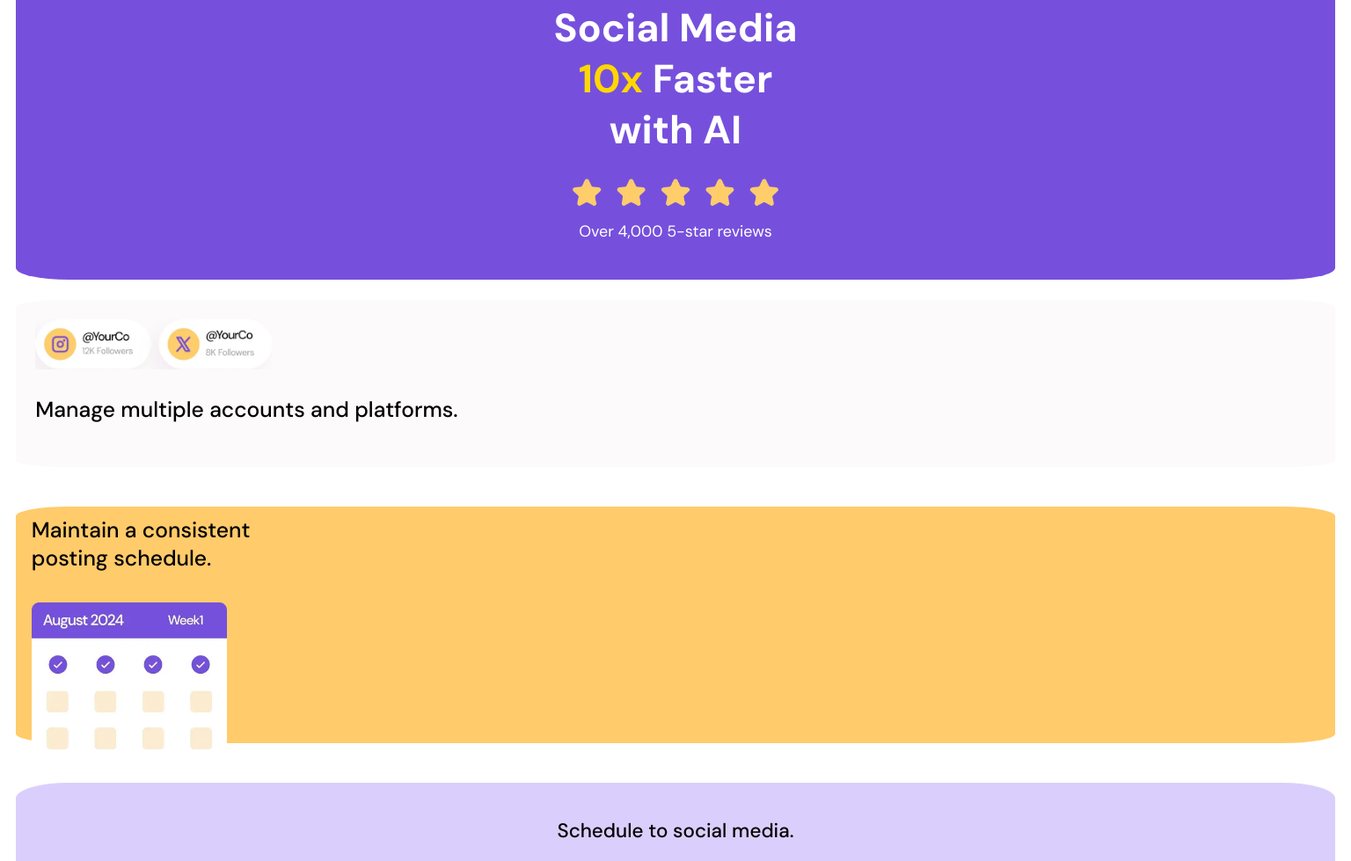
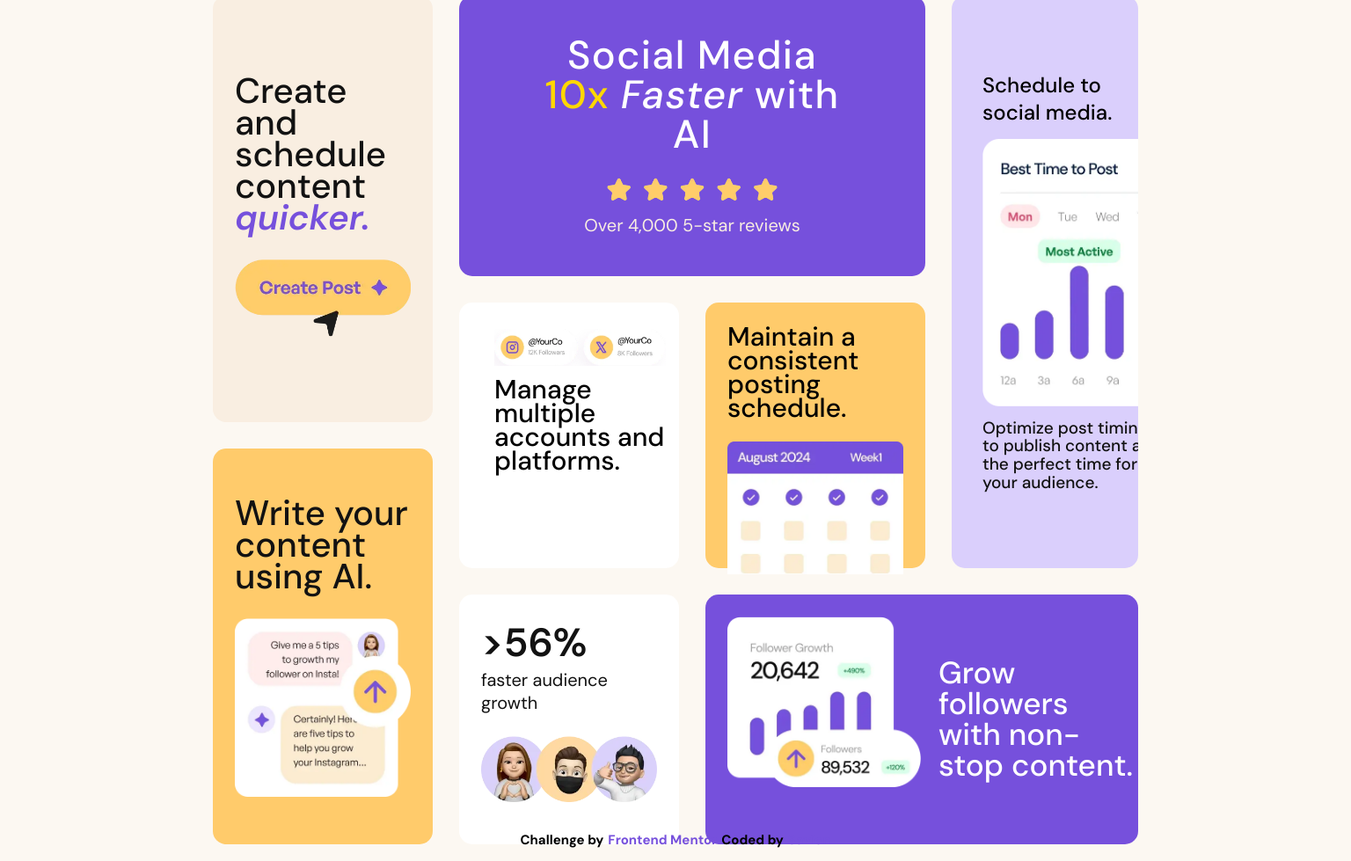
Before and after one commit to S4V10N/bento-grid, a plain HTML site: page index.html in a window 1536 px wide. Shown: the part 40-1019 px from the top of the page at 88% size. Drawn offline with Linux system fonts and the light colour scheme.

Commit message:
last commit

```diff
--- a/css/styles.css
+++ b/css/styles.css
@@ -1,16 +1,19 @@
 @import url('https://fonts.googleapis.com/css2?family=DM+Sans:ital,opsz,wght@0,9..40,100..1000;1,9..40,100..1000&display=swap');
 
 *{
-    padding: 0rem;
-    margin: 0rem;
+    padding: 0;
+    margin: 0;
     box-sizing: border-box;
 }
-
+html {
+    font-size: 62.5%;
+}
 :root{
     --LIGHTPURPLE: hsl(254, 88%, 90%);
     --DARKPURPLE:  hsl(256, 67%, 59%);
 
     --LIGHTYELLOW: hsl(31, 66%, 93%);
+    --YELLOW: hsl(33, 67%, 97%);
     --DARKYELLOW:  hsl(39, 100%, 71%);
 
     --WHITE: hsl(0, 0%, 100%);
@@ -19,81 +22,94 @@
     --FONTWEIGHT-LIGHT: 400;
     --FONTWEIGHT-BOLD: 500;
 }
-html{
+body{
     font-family: 'DM Sans' , sans-serif;
-    font-size: 1.4rem;
-    padding: 0rem 0.8rem;
+    background-color: var(--YELLOW);
+    padding-top: 3.5rem;
 }
-body{
+.bento__box {
     display: flex;
     flex-direction: column;
+    background-color: var(--YELLOW);
+    width: 100%;
+    align-items: center;
+    gap: 3rem;
+    margin-bottom: 4rem;
+}
+.bento__box div {
+    width: 90%;
+    border-radius: 1.5rem;
+    max-width: 40rem;
 }
 h1{
+    font-size: 4.5rem;
+    color: var(--WHITE);
+    font-weight: 500;
+    width: 27rem;
+    line-height: 1em;
     text-align: center;
-    color: var(--WHITE);
-    margin-bottom: 1rem;
+    letter-spacing: 0.03em;
+    margin-bottom: 2.5rem;
+}
+.bend {
+    font-style: italic;
 }
 .gold{
     color: gold;
 }
 .text{
-    color: var(--WHITE);
-    font-size: 0.8rem;
-    margin-bottom: 1rem;
+    color: var(--LIGHTYELLOW);
+    font-size: 2rem;
 }
 .box{
     display: flex;
     align-items: center;
     flex-direction: column;
-    justify-content: center;
-    height: 15rem;
+    padding: 4.5rem 0;
     background-color: var(--DARKPURPLE);
-    margin: 1rem 0rem;
-    border-radius: 5%;
 }
 
 .box img{
-    height: 12%;
-    margin-bottom: 0.5rem;
+    width: 20rem;
+    margin-bottom: 1rem;
 }
 
 .box1{
-    height: 8.5rem;
-    background-color: rgba(223, 200, 200, 0.089);
-    margin: 1rem 0rem;
-    border-radius: 5%;
+    padding: 2rem 0;
+    background-color: var(--WHITE);
 }
 
 .box1 img{
-    margin: 1rem 1rem 0rem 1rem;
-    height: 30%;
+    width: 100%;
+    padding: 1rem 1.5rem;
 }
 
 .big{
     color: black;
-    font-size: 1.1rem;
-    font-weight: var(--FONTWEIGHT-BOLD);
-    margin: 1rem;
+    font-size: 2.5rem;
+    font-weight: 500;
+    line-height: 0.9em;
+    max-width: 32rem;
+    margin-left: 1.5rem;
 }
 
 .box2{
-    height: 12rem;
+    padding: 1.5rem 1.5rem 0;
     background-color: var(--DARKYELLOW);
-    margin: 1rem 0rem;
-    border-radius: 3%;
-    margin-top: 1rem;
 }
 
 .box2 img{
-    height: 70%;
-    padding: 0.5rem 0rem 0.4rem 0.8rem;
+    width: 20rem;
+    transform: translateY(0.3rem);
 }
 
 .big1{
     color: black;
-    font-size: 1.1rem;
-    font-weight: var(--FONTWEIGHT-BOLD);
-    padding: 0.5rem 0rem 1rem 0.8rem;
+    font-size: 2.5rem;
+    font-weight: 500;
+    line-height: 0.9em;
+    max-width: 26rem;
+    margin-bottom: 1.5rem;
 }
 
 .box3{
@@ -101,84 +117,79 @@ h1{
     align-items: center;
     flex-direction: column;
     justify-content: center;
-    height: 20rem;
+    padding: 3.5rem 0;
     background-color: var(--LIGHTPURPLE);
-    margin: 1rem 0rem;
-    border-radius: 3%;
 }
 
 .box3 img{
-    height: 60%;
-    padding: 0px 16px 0px 16px;
+    width: 90%;
+    max-width: 34rem;
+    margin-bottom: 1.5rem;
 }
 
 .big2{
     text-align: center;
     color: black;
-    font-size: 1rem;
-    font-weight: var(--FONTWEIGHT-BOLD);
-    margin: 1rem 0.5rem;
+    font-size: 2.4rem;
+    font-weight: 500;
+    margin-bottom: 1.5rem;
 }
-
 .text1{
+    color: var(--DARK);
+    font-size: 1.9rem;
+    width: 30rem;
+    line-height: 1.1em;
+    font-weight: 500;
     text-align: center;
-    color: var(--DARK);
-    font-size: 0.8rem;
-    margin: 1rem;
 }
 .box4{
-    height: 17rem;
     background-color: var(--DARKPURPLE);
-    margin: 1rem 0rem;
-    border-radius: 5%;
+    display: flex;
+    flex-direction: column;
+    align-items: center;
+    padding: 2.5rem 0;
 }
 .box4 img{
-    height: 60%;
-    margin: 1rem 2rem 0rem 2rem;
+    width: 22rem;
+    margin-bottom: 4rem;
 }
 .big3{
     text-align: center;
     color: var(--WHITE);
-    font-size: 1rem;
+    font-size: 3.5rem;
+    line-height: 1em;
+    width: 26rem;
     font-weight: var(--FONTWEIGHT-BOLD);
-    margin: 1rem;
 }
 .box5{
-    height: 10rem;
-    background-color:  rgba(223, 200, 200, 0.089);
-    margin: 1rem 0rem;
-    border-radius: 5%;
+    background-color:  var(--WHITE);
+    padding: 2.5rem;
 }
 h2{
-    text-align: left;
     color: var(--DARK);
     font-weight: 600;
-    font-size: 1.1;
-    padding-left: 1rem;
-    padding-top: 1rem;
+    font-size: 4.5rem;
 }
 .text2{
     color: var(--DARK);
-    font-size: 0.8rem;
-    margin: 0.5rem 0rem 0.5rem 1rem;
+    font-size: 2rem;
+    margin-bottom: 2.5rem;
 }
 .box5 img{
-    height: 40%;
-    padding: 0.5rem  0rem 0rem 1rem;
+    width: 20rem;
 }
 .box6{
-    height: 10rem;
     background-color: var(--LIGHTYELLOW);
-    padding: 1rem 0rem;
-    border-radius: 5%;
+    padding: 2.5rem;
 }
 .big4{
     text-align: left;
     color: var(--DARK);
-    font-size: 1.2rem;
+    margin-bottom: 2rem;
+    font-size: 3rem;
+    line-height: 0.9em;
+    font-weight: 500;
     font-weight: var(--FONTWEIGHT-BOLD);
-    padding-left: 1rem;
-    margin-bottom: 1rem;
 }
 .purple{
     color: var(--DARKPURPLE);
@@ -186,42 +197,143 @@ h2{
     font-style: italic;
 }
 .box6 img{
-    height: 60%;
-    margin-left: 1rem;
+    width: 20rem;
 }
 .box7{
-    height: 15rem;
     background-color: var(--DARKYELLOW);
-    padding: 1rem 0rem;
-    margin: 1rem 0rem;
-    border-radius: 5%;
+    padding: 2.5rem;
 }
 .box7 img{
-    height: 80%;
-    margin-left: 1rem;
-    padding-bottom: 1.4rem;
+    width: 20rem;
 }
-.footer{
+.attribution {
+    font-size: 1.5rem;
+    font-weight: bold;
+    align-self: flex-end;
+    justify-self: center;
+    width: max-content;
     display: flex;
     align-items: center;
-    gap: 1rem;
-    height: 6rem;
-    margin: 1rem 0rem;
-    padding: 0rem 1rem;
-    background-color: var(--LIGHTYELLOW);
-    border-radius: 4%;
+    margin-bottom: 1rem;
+    gap: 0.5rem;
 }
-.footer img{
-    height: 40%;
+.attribution a {
+    text-decoration: none;
+    transition: 1s ease-in-out;
+    color: var(--DARKPURPLE)
+    ;
 }
+.attribution a:hover,
+.attribution a:active {
+    filter: brightness(1.3);
+}
+footer {
+    display: grid;
+    place-content: center;
+}
+@media (min-width: 1440px) {
+    .box {
+        grid-area: box-1;
+    }
+    .box1 {
+        grid-area: box-2;
+    }
+    .box2 {
+        grid-area: box-3;
+    }
+    .box3 {
+        grid-area: box-4;
+    }
+    .box4 {
+        grid-area: box-5;
+    }
+    .box5 {
+        grid-area: box-6;
+    }
+    .box6 {
+        grid-area: box-7;
+    }
+    .box7 {
+        grid-area: box-8;
+    }
 
-@media (min-width: 500px) {
-    .box,.box1,.box2,.box3,.box4,.box5,.box6,.box7{
-        border-radius: 3%;
+    .bento__box div {
+        max-width: 100%;
+        width: 100%;
+        height: 100%;
+    }
+    .bento__box {
+        display: grid;
+        margin-bottom: 25rem;
+        height: 70rem;
+        grid-template-columns: repeat(6, 1fr);
+        grid-template-rows: auto auto;
+        grid-template-areas:
+            ". box-7 box-1 box-1 box-4 ."
+            ". box-7 box-2 box-3 box-4 ."
+            ". box-8 box-2 box-3 box-4 ."
+            ". box-8 box-6 box-5 box-5 ."
+        ;
+    }
+    h1 {
+        width: 34rem;
+    }
+    .box4 {
+        flex-direction: row;
+        gap: 2rem;
+        padding-left: 2.5rem;
+    }
+    .big3 {
+        text-align: left;
+    }
+    .big {
+        width: 20rem;
+        font-size: 3rem;
+    }
+    .box1 {
+        padding-left: 2.5rem;
+    }
+    .box3 {
+        align-items: flex-start;
+        padding-left: 3.5rem;
+        overflow-x: hidden;
+    }
+    .big2 {
+        width: 18rem;
+        text-align: left;
+        overflow: hidden;
+    }
+    .box2 {
+        padding: 2.5rem 2.5rem 0 2.5rem;
+    }
+    .big4 {
+        width: 20rem;
+        font-size: 4rem;
+        margin-bottom: 3rem;
+    }
+    .big1 {
+        width: 20rem;
+        font-size: 3rem;
+    }
+    .box2 img {
+        transform: translateY(1rem);
+    }
+    .text1 {
+        text-align: left;
+        width: 22rem;
+    }
+    .box3 img {
+        width: 60rem;
+        overflow: hidden;
+    }
+    .box6,
+    .box7 {
+        display: flex;
+        flex-direction: column;
+        align-items: center;
+        justify-content: center;
+    }
+    footer {
+        display: block;
     }
 }
-@media (min-width: 700px) {
-    .box,.box1,.box2,.box3,.box4,.box5,.box6,.box7{
-        border-radius: 4%;
-    }
-}
--- a/index.html
+++ b/index.html
@@ -8,8 +8,12 @@
 </head>
 <body>
     <header>
+        <!-- EMPTY -->
+    </header>
+    <body>
+        <section class="bento__box">
         <div class="box">
-            <h1>Social Media <br><span class="gold">10x</span> Faster <br>with AI</h1>
+            <h1>Social Media <span class="gold">10x</span> <span class="bend">Faster</span> with AI</h1>
             <img src="img/illustration-five-stars.webp" alt="Five stars rating">
             <p class="text">Over 4,000 5-star reviews</p>
         </div>
@@ -18,10 +22,9 @@
             <img src="img/illustration-multiple-platforms.webp" alt="">
             <p class="big">Manage multiple accounts and platforms.</p>
         </div>
-    </header>
-    <body>
+
         <div class="box2">
-            <p class="big1">Maintain a consistent <br>posting schedule.</p>
+            <p class="big1">Maintain a consistent posting schedule.</p>
             <img src="img/illustration-consistent-schedule.webp" alt="Post schedule">
         </div>
 
@@ -33,7 +36,7 @@
 
         <div class="box4">
             <img src="img/illustration-grow-followers.webp" alt="followers-gain chart">
-            <p class="big3">Grow followers <br> with non-stop <br>content.</p>
+            <p class="big3">Grow followers with non-stop content.</p>
         </div>
 
         <div class="box5">
@@ -41,8 +44,6 @@
             <p class="text2">faster audience growth</p>
             <img src="img/illustration-audience-growth.webp" alt="audience growth">
         </div>
-    </body>
-    <footer>
         <div class="box6">
             <p class="big4">Create and schedule content <span class="purple">quicker.</span></p>
             <img src="img/illustration-create-post.webp" alt="Create post button">
@@ -52,10 +53,12 @@
             <p class="big4">Write your content <br> using AI.</p>
             <img src="img/illustration-ai-content.webp" alt="ai-generated content">
         </div>
-
-        <div class="footer">
-            <img src="img/favicon-32x32.png" alt="logo of frontend mentor">
-            <p class="text6">Challenge by Frontend Mentor. Coded S4V10N.</p>
+        </section>
+    </body>
+    <footer>
+        <div class="attribution">
+          Challenge by <a href="https://www.frontendmentor.io?ref=challenge" target="_blank">Frontend Mentor</a>
+          Coded by <a href="https://linktr.ee/Dev_Savion">Savion</a>
         </div>
     </footer>
 </body>
```
Also changed, not shown: assets/fonts/DMSans-Italic-VariableFont_opsz,wght.ttf (added), assets/fonts/DMSans-VariableFont_opsz,wght.ttf (added), assets/fonts/OFL.txt (added), assets/fonts/README.txt (added), assets/fonts/static/DMSans-Medium.ttf (added), assets/fonts/static/DMSans-MediumItalic.ttf (added), assets/fonts/static/DMSans-Regular.ttf (added), assets/images/favicon-32x32.png (added), assets/images/illustration-ai-content.webp (added), assets/images/illustration-audience-growth.webp (added), assets/images/illustration-consistent-schedule.webp (added), assets/images/illustration-create-post.webp (added), assets/images/illustration-five-stars.webp (added), assets/images/illustration-grow-followers.webp (added), 4 more files.
